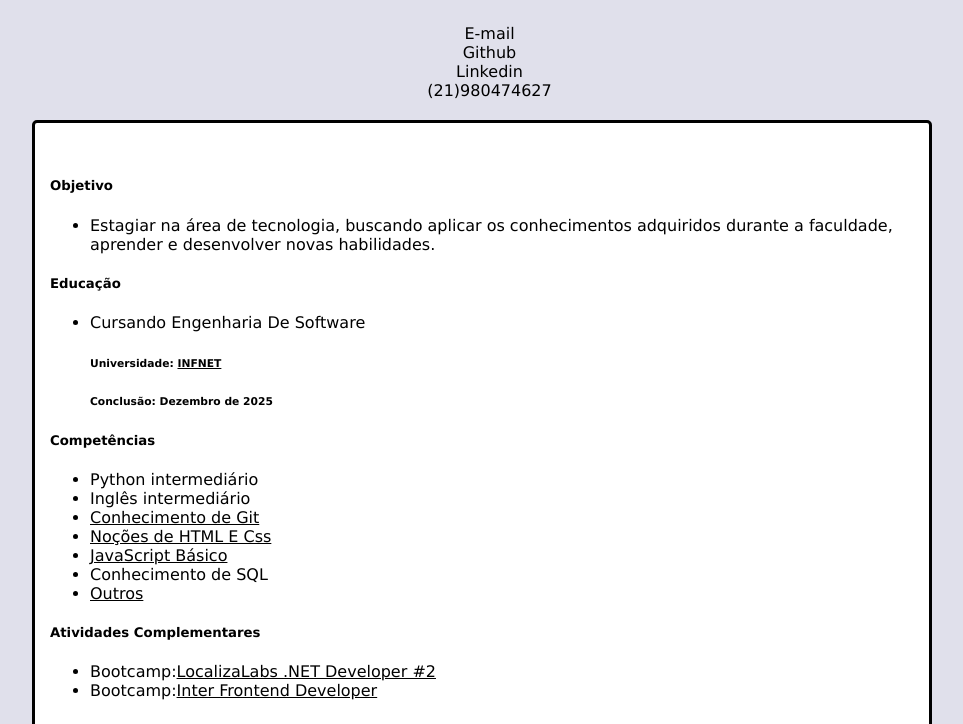
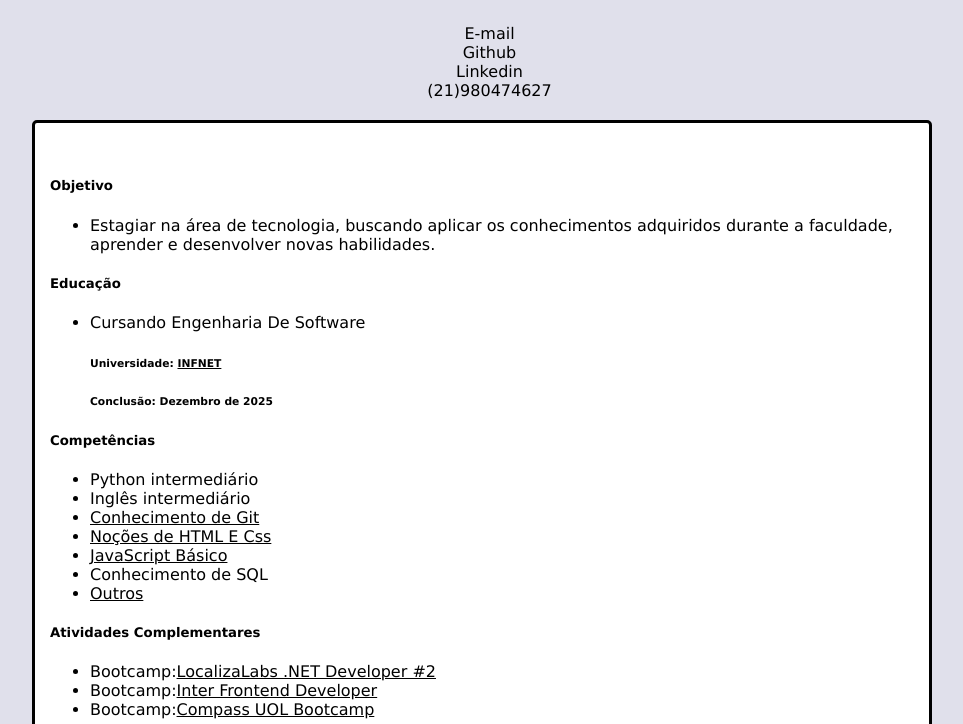
Before and after one commit to NashornT/Curriculo, a plain HTML site: page index.html in a window 1280 px wide. Shown: the part 76-800 px from the top of the page, without its empty margins (158-1121 px from the left). Drawn offline with Linux system fonts and the light colour scheme.

Commit message:
Update index.html

```diff
--- a/index.html
+++ b/index.html
@@ -76,6 +76,7 @@
                     <ul>
                         <li>Bootcamp:<a href="https://www.dio.me/certificate/1C52AAAF/share">LocalizaLabs .NET Developer #2 </a></li>
                         <li>Bootcamp:<a href="https://www.dio.me/certificate/5ADDE5FE/share">Inter Frontend Developer</a></li>
+                        <li>Bootcamp:<a href="https://www.linkedin.com/feed/update/urn:li:activity:6975529165877833728/">Compass UOL Bootcamp</a></li>
                     </ul>
 
                 <h5>
```
